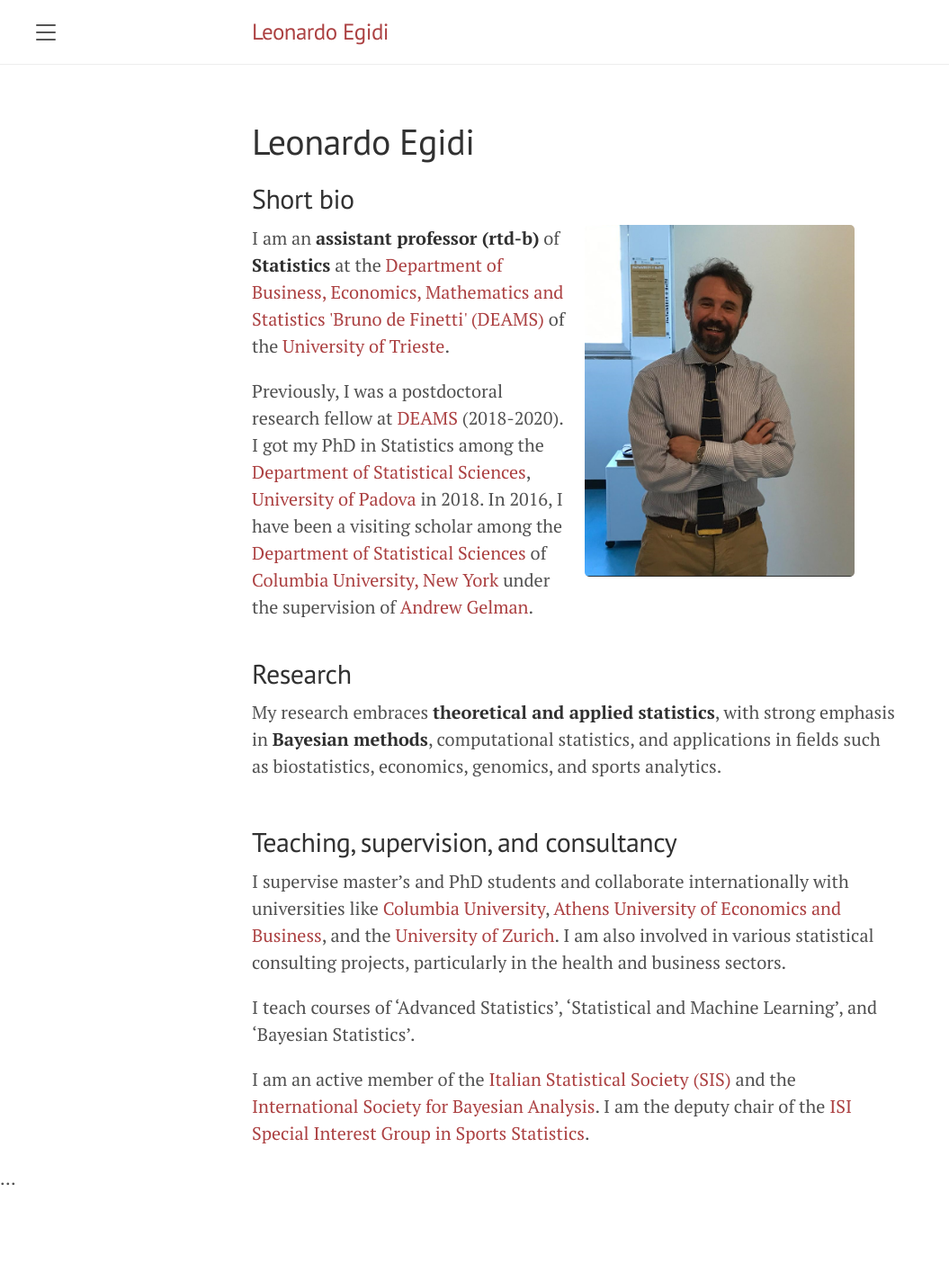
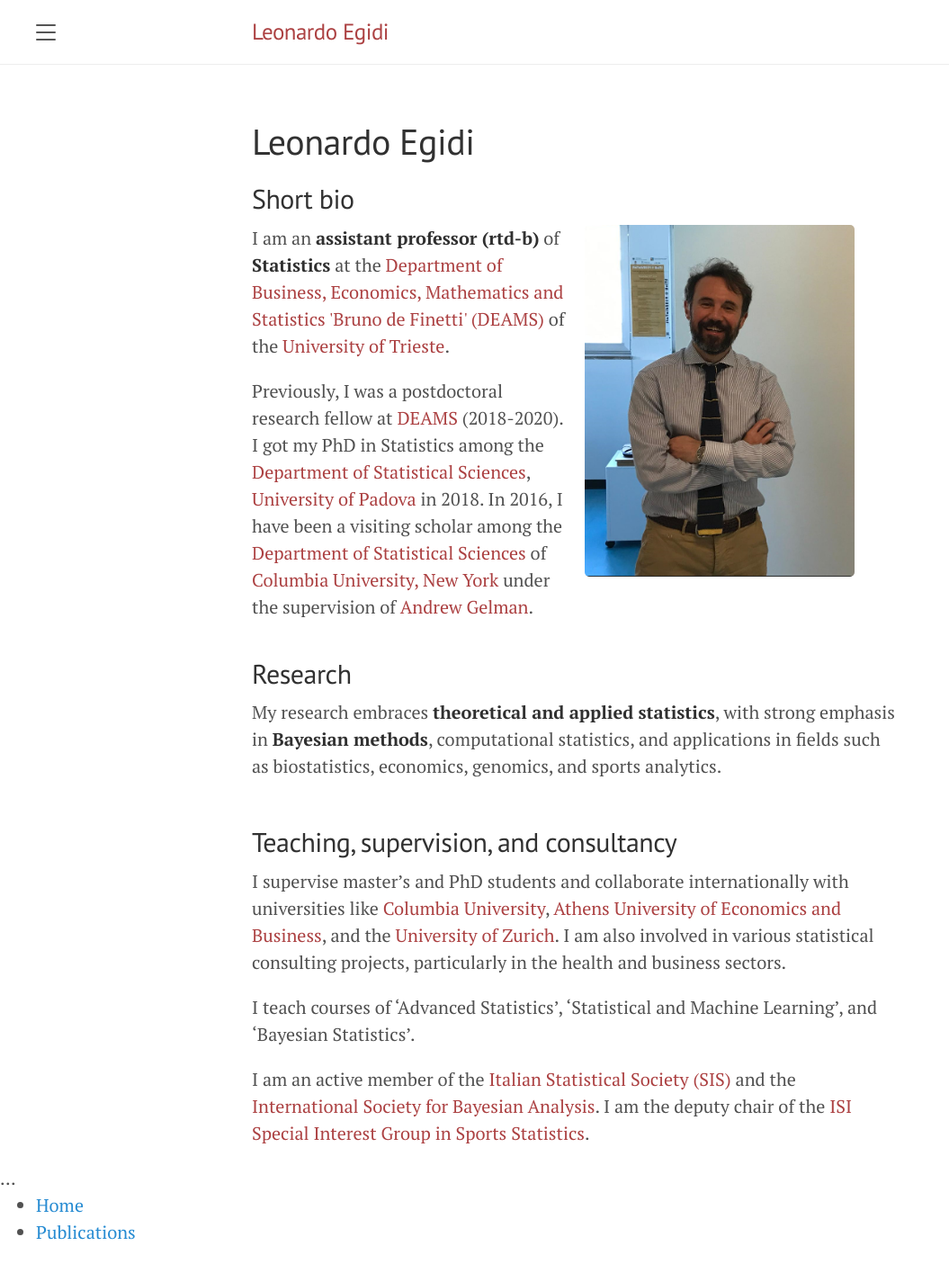
Before and after one commit to LeoEgidi/leoegidi.github.io, a Jekyll site: the page built from index.md, in a window 1280 px wide. Shown: the whole page at 90% size, without its empty margins (0-1055 px from the left). Built offline with Jekyll 4.4.1, drawn with Linux system fonts in a browser that asks for light colours; Markdown is read by kramdown in place of the engine named in the settings; the list of posts is cut into pages by our own code; before the commit the page ends 1325 px from its top, so only the background shows below that.

Commit message:
Update default.html

```diff
--- a/_layouts/default.html
+++ b/_layouts/default.html
@@ -32,4 +32,14 @@
 <body class="theme-base-08">
   ...
 </body>
+
+<nav>
+  <ul>
+    {% for item in site.navigation %}
+      <li><a href="{{ item.url }}">{{ item.title }}</a></li>
+    {% endfor %}
+  </ul>
+</nav>
+
+
 </html>
```
